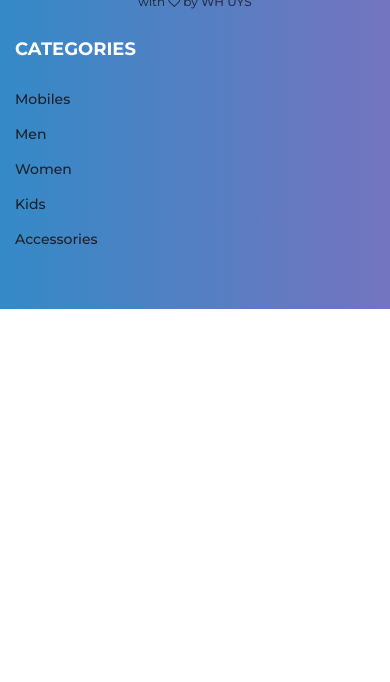
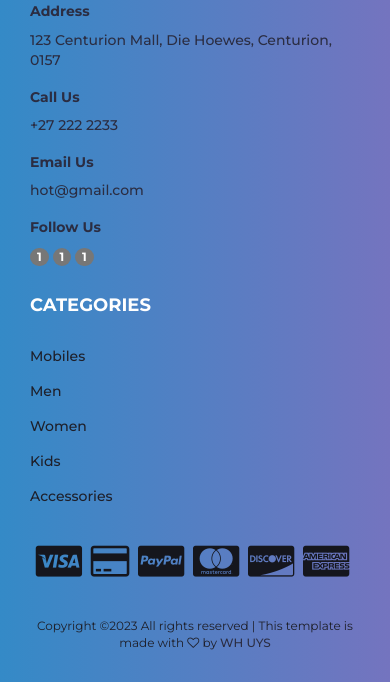
Before and after one commit to Willemu/onlineShoppingSystem, a PHP site: page /myfiles/ in a window 390 px wide. Shown: the part 4609-5291 px from the top of the page. Before the commit the page ends 4918 px from the top, so only its background shows below. Run offline with PHP 8.4, Linux system fonts and the light colour scheme; data comes from the database, SQL or seed files in the repository.

Commit message:
Update footer.php

```diff
--- a/footer.php
+++ b/footer.php
@@ -4,35 +4,44 @@
 		<!-- container -->
 		<div class="container">
 			<!-- row -->
-					<div class="row">
-						<div class="col-md-3 col-xs-6">
-							<div class="footer">
-								<h3 class="footer-title">About Us</h3>
-								<p>Shop till you drop!! We are here for you.</p>
-								<ul class="footer-links">
+			<div class="bg-white rounded shadow p-4 col-lg-6 col-md-6 mb-5 px-4">
+				<iframe class="w-100 rounded mb-4" height="320px" src="https://www.google.com/maps/embed?pb=!1m18!1m12!1m3!1d3590.3745981358006!2d28.184208711464944!3d-25.857145677197334!2m3!1f0!2f0!3f0!3m2!1i1024!2i768!4f13.1!3m3!1m2!1s0x1e95643720fe0389%3A0xc941ff63540e5238!2sCenturion%20Mall!5e0!3m2!1sen!2sza!4v1682266601744!5m2!1sen!2sza" loading="lazy" referrerpolicy="no-referrer-when-downgrade"></iframe>
+				<h5>Address</h5>
 				<a href="https://goo.gl/maps/47cKY34FL2s2Sgvy6" target="_blank" class="d-inline-block text-decoration-none text-dark">
 					<i class="bi bi-geo-alt"></i>123 Centurion Mall, Die Hoewes, Centurion, 0157
 				</a>
-									<li><a href="#"><i class="fa fa-phone"></i>+2778 45695</a></li>
-									<li><a href="#"><i class="fa fa-envelope-o"></i>ww117733mm@gmail.com</a></li>
-								</ul>
+				<br>
+				<br>
+				<h5>Call Us</h5>
+				<a href="Tel: +27 111 2233" class="d-inline-block mb-2 text-decoration-none text-dark"><i class="bi bi-telephone-fill"></i>
+					+27 222 2233
+				</a>
+				<br>
+				<br>
+				<h5>Email Us</h5>
+				<a href="email: hot@gmail.com" class="d-inline-block mb-2 text-decoration-none text-dark"><i class="bi bi-envelope-fill"></i>
+					hot@gmail.com
+				</a>
+				<br>
+				<br>
+				<h5>Follow Us</h5>
+				<a href="#" class="d-inline-block text-dark fs-5 me-2">
+					<span class="badge bg-light text-dark fs p-2">
+						<i class="bi bi-twitter me-1"></i>
+					</span>
+				</a>
+				<a href="#" class="d-inline-block text-dark fs-5 me-2">
+					<span class="badge bg-light text-dark fs p-2">
+						<i class="bi bi-facebook me-1"></i>
+					</span>
+				</a>
+				<a href="#" class="d-inline-block text-dark fs-5 me-2">
+					<span class="badge bg-light text-dark fs p-2">
+						<i class="bi bi-instagram me-1"></i>
+					</span>
+				</a>
 			</div>
-						</div>
-						<div class="col-md-6 text-center" style="margin-top:80px;">
-							<ul class="footer-payments">
-								<li><a href="#"><i class="fa fa-cc-visa"></i></a></li>
-								<li><a href="#"><i class="fa fa-credit-card"></i></a></li>
-								<li><a href="#"><i class="fa fa-cc-paypal"></i></a></li>
-								<li><a href="#"><i class="fa fa-cc-mastercard"></i></a></li>
-								<li><a href="#"><i class="fa fa-cc-discover"></i></a></li>
-								<li><a href="#"><i class="fa fa-cc-amex"></i></a></li>
-							</ul>
-							<span class="copyright">
-								<!-- Link back to Colorlib can't be removed. Template is licensed under CC BY 3.0. -->
-								Copyright &copy;<script>document.write(new Date().getFullYear());</script> All rights reserved | This template is made with <i class="fa fa-heart-o" aria-hidden="true"></i> by <a href="#" target="_blank">WH UYS</a>
-							<!-- Link back to Colorlib can't be removed. Template is licensed under CC BY 3.0. -->
-							</span>
-						</div>
+
 
 			<div class="col-md-3 col-xs-6">
 				<div class="footer">
@@ -45,6 +54,24 @@
 						<li><a href="#">Accessories</a></li>
 					</ul>
 				</div>
+			</div>
+
+			<div class="col-md-6 text-center" style="margin-top:80px;">
+				<ul class="footer-payments">
+					<li><a href="#"><i class="fa fa-cc-visa"></i></a></li>
+					<li><a href="#"><i class="fa fa-credit-card"></i></a></li>
+					<li><a href="#"><i class="fa fa-cc-paypal"></i></a></li>
+					<li><a href="#"><i class="fa fa-cc-mastercard"></i></a></li>
+					<li><a href="#"><i class="fa fa-cc-discover"></i></a></li>
+					<li><a href="#"><i class="fa fa-cc-amex"></i></a></li>
+				</ul>
+				<span class="copyright">
+					<!-- Link back to Colorlib can't be removed. Template is licensed under CC BY 3.0. -->
+					Copyright &copy;<script>
+						document.write(new Date().getFullYear());
+					</script> All rights reserved | This template is made with <i class="fa fa-heart-o" aria-hidden="true"></i> by <a href="#" target="_blank">WH UYS</a>
+					<!-- Link back to Colorlib can't be removed. Template is licensed under CC BY 3.0. -->
+				</span>
 			</div>
 
 			<div class="clearfix visible-xs"></div>
@@ -72,32 +99,32 @@
 <script src="js/sweetalert.min.js"></script>
 <script src="js/jquery.payform.min.js" charset="utf-8"></script>
 <script src="js/script.js"></script>
-		<script>var c = 0;
-        function menu(){
-          if(c % 2 == 0) {
+<script>
+	var c = 0;
+
+	function menu() {
+		if (c % 2 == 0) {
 			document.querySelector('.cont_drobpdown_menu').className = "cont_drobpdown_menu active";
 			document.querySelector('.cont_icon_trg').className = "cont_icon_trg active";
 			c++;
-              }else{
+		} else {
 			document.querySelector('.cont_drobpdown_menu').className = "cont_drobpdown_menu disable";
 			document.querySelector('.cont_icon_trg').className = "cont_icon_trg disable";
 			c++;
 		}
 	}
-
-
 </script>
 <script type="text/javascript">
-		$('.block2-btn-addcart').each(function(){
+	$('.block2-btn-addcart').each(function() {
 		var nameProduct = $(this).parent().parent().parent().find('.block2-name').html();
-			$(this).on('click', function(){
+		$(this).on('click', function() {
 			swal(nameProduct, "is added to cart !", "success");
 		});
 	});
 
-		$('.block2-btn-addwishlist').each(function(){
+	$('.block2-btn-addwishlist').each(function() {
 		var nameProduct = $(this).parent().parent().parent().find('.block2-name').html();
-			$(this).on('click', function(){
+		$(this).on('click', function() {
 			swal(nameProduct, "is added to wishlist !", "success");
 		});
 	});
```
Lines whose indentation alone changed are shown as unchanged.
